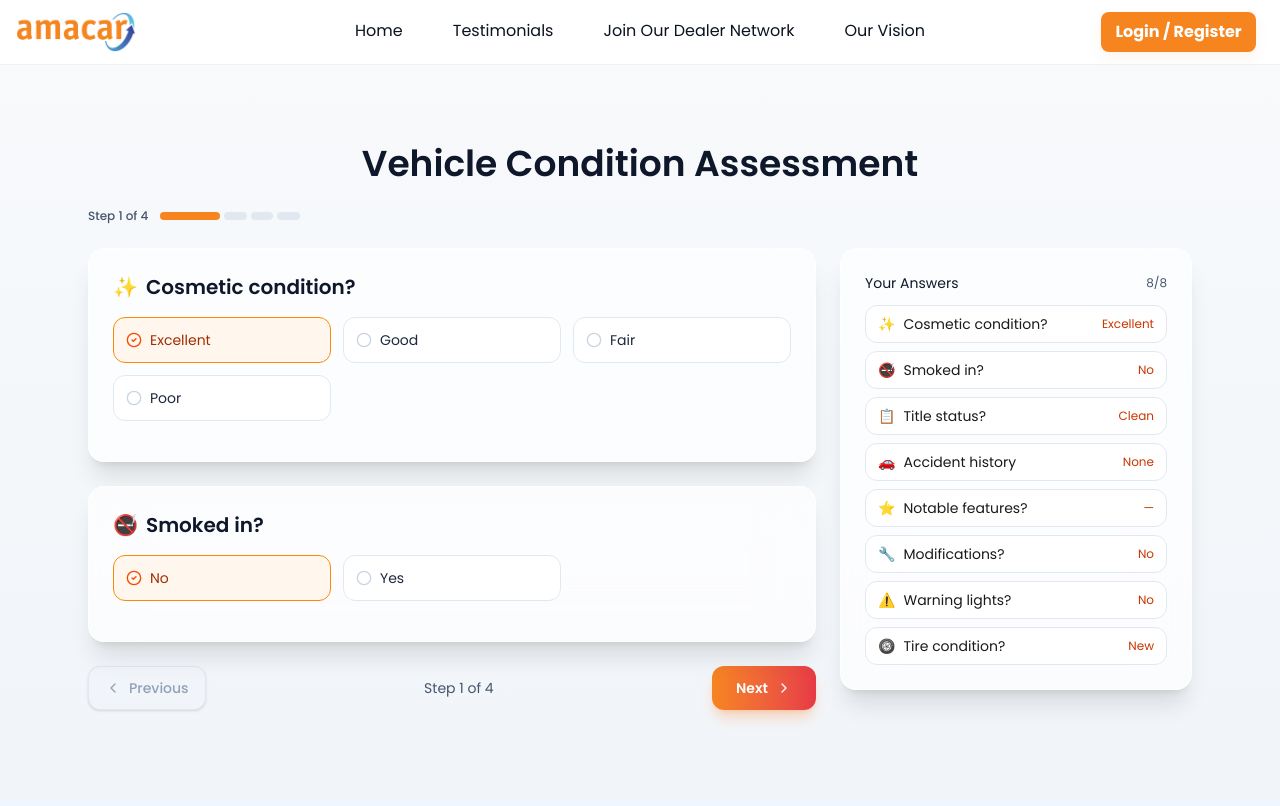
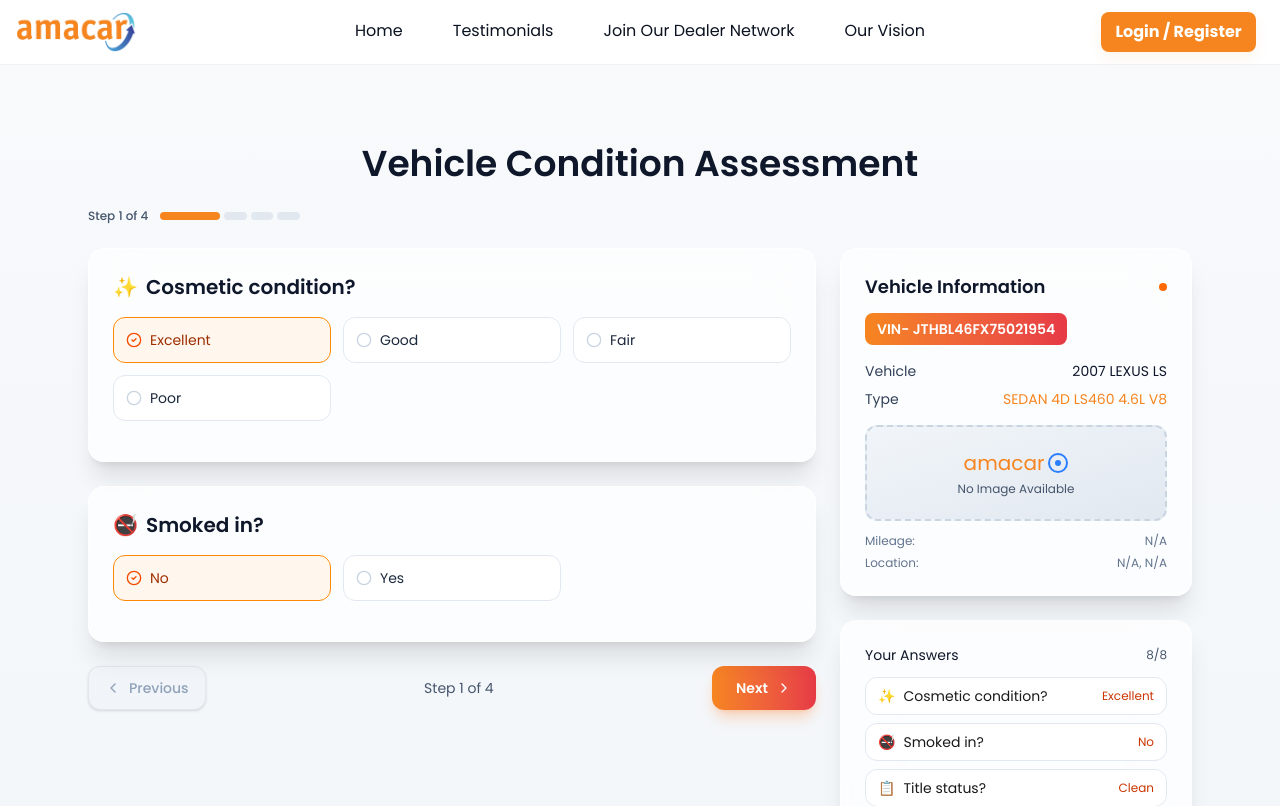
Before and after one commit to Ritesh-netzoptimize/amacar-revamped, a React (Vite) app: page /condition-assessment in a window 1280 px wide. Shown: the top 806 px of the page. Built offline with nearby package versions, Linux system fonts and the light colour scheme.

Commit message:
Fixed login button in hero section

```diff
--- a/src/Pages/AuctionPage.jsx
+++ b/src/Pages/AuctionPage.jsx
@@ -16,12 +16,14 @@ import { fetchVehicleDetails, setVehicleDetails } from "../redux/slices/carDetai
 export default function AuctionPage() {
   const navigate = useNavigate();
   const dispatch = useDispatch();
-  const { vehicleDetails, loading, error } = useSelector((state) => state.carDetailsAndQuestions);
+  const { vehicleDetails, loading, error, stateVin, stateZip } = useSelector((state) => state.carDetailsAndQuestions);
 
   // Fetch vehicle details if not already loaded
   useEffect(() => {
     if (!vehicleDetails || Object.keys(vehicleDetails).length === 0) {
       dispatch(fetchVehicleDetails({ vin: "JTHBL46FX75021954", zip: "80226" }));
+
+      // dispatch(fetchVehicleDetails({ vin: stateVin, zip: stateZip }));
     }
   }, [dispatch, vehicleDetails]);
 useEffect(() => {
@@ -564,6 +566,67 @@ useEffect(() => {
           {/* Right: Live Preview / Summary panel */}
           <div className="lg:col-span-4">
             <div className="sticky top-6 space-y-6">
+              {/* Vehicle Information Card */}
+              <div className="rounded-2xl border border-white/60 bg-white/70 p-6 shadow-xl backdrop-blur-xl">
+                <div className="mb-4">
+                  <div className="flex items-center justify-between mb-3">
+                    <h3 className="text-lg font-semibold text-slate-900">Vehicle Information</h3>
+                    <div className="h-2 w-2 bg-orange-500 rounded-full"></div>
+                  </div>
+
+                  {/* VIN Badge */}
+                  <div className="mb-4">
+                    <div className="inline-flex items-center px-3 py-1.5 rounded-lg bg-gradient-to-r from-[#f6851f] to-[#e63946] text-white text-sm font-semibold">
+                      VIN- {vehicleDetails?.vin || "JTHBL46FX75021954"}
+                    </div>
+                  </div>
+
+                  {/* Vehicle Details */}
+                  <div className="space-y-2">
+                    <div className="flex items-center justify-between">
+                      <span className="text-sm font-medium text-slate-700">Vehicle</span>
+                      <span className="text-sm font-semibold text-slate-900">
+                        {vehicleDetails?.modelyear || "2007"} {vehicleDetails?.make || "LEXUS"} {vehicleDetails?.model || "LS"}
+                      </span>
+                    </div>
+                    <div className="flex items-center justify-between">
+                      <span className="text-sm font-medium text-slate-700">Type</span>
+                      <span className="text-sm font-semibold text-[#f6851f]">
+                        {vehicleDetails?.bodytype || "SEDAN"} {vehicleDetails?.doors || "4D"} {vehicleDetails?.model || "LS460"} {vehicleDetails?.engineconfiguration || "4.6L"} {vehicleDetails?.fueltype || "V8"}
+                      </span>
+                    </div>
+                  </div>
+                </div>
+
+                {/* Vehicle Image Placeholder */}
+                <div className="relative mb-3">
+                  <div className="w-full h-24 bg-gradient-to-br from-slate-100 to-slate-200 rounded-xl flex items-center justify-center border-2 border-dashed border-slate-300">
+                    <div className="text-center">
+                      <div className="flex items-center justify-center mb-1">
+                        <span className="text-xl font-bold text-[#f6851f]">amacar</span>
+                        <div className="ml-1 w-5 h-5 border-2 border-blue-500 rounded-full flex items-center justify-center">
+                          <div className="w-1.5 h-1.5 bg-blue-500 rounded-full"></div>
+                        </div>
+                      </div>
+                      <p className="text-xs font-medium text-slate-600">No Image Available</p>
+                    </div>
+                  </div>
+                </div>
+
+                {/* Additional Info */}
+                <div className="space-y-1.5 text-xs text-slate-500">
+                  <div className="flex justify-between">
+                    <span>Mileage:</span>
+                    <span className="font-medium">{values.mileage ? Number(values.mileage).toLocaleString() + ' km' : 'N/A'}</span>
+                  </div>
+                  <div className="flex justify-between">
+                    <span>Average:</span>
+                    <span className="font-medium">{vehicleDetails?.averagemileage ? Number(vehicleDetails.averagemileage) + ' km' : 'N/A'}</span>
+                  </div>
+                </div>
+              </div>
+
+              {/* Live Preview Card */}
               <div className="rounded-2xl border border-white/60 bg-white/70 p-6 shadow-xl backdrop-blur-xl">
                 <div className="mb-4 flex items-center justify-between">
                   <div className="flex items-center gap-3">
--- a/src/Pages/ConditionAssessment.jsx
+++ b/src/Pages/ConditionAssessment.jsx
@@ -623,6 +623,67 @@ export default function ConditionAssessment() {
 
           <div className="lg:col-span-4 ">
             <div className="sticky top-6 space-y-6">
+              {/* Vehicle Information Card */}
+              <div className="rounded-2xl border border-white/60 bg-white/70 p-6 shadow-xl backdrop-blur-xl">
+                <div className="mb-4">
+                  <div className="flex items-center justify-between mb-3">
+                    <h3 className="text-lg font-semibold text-slate-900">Vehicle Information</h3>
+                    <div className="h-2 w-2 bg-orange-500 rounded-full"></div>
+                  </div>
+
+                  {/* VIN Badge */}
+                  <div className="mb-4">
+                    <div className="inline-flex items-center px-3 py-1.5 rounded-lg bg-gradient-to-r from-[#f6851f] to-[#e63946] text-white text-sm font-semibold">
+                      VIN- {vehicleDetails?.vin || "JTHBL46FX75021954"}
+                    </div>
+                  </div>
+
+                  {/* Vehicle Details */}
+                  <div className="space-y-2">
+                    <div className="flex items-center justify-between">
+                      <span className="text-sm font-medium text-slate-700">Vehicle</span>
+                      <span className="text-sm font-semibold text-slate-900">
+                        {vehicleDetails?.modelyear || "2007"} {vehicleDetails?.make || "LEXUS"} {vehicleDetails?.model || "LS"}
+                      </span>
+                    </div>
+                    <div className="flex items-center justify-between">
+                      <span className="text-sm font-medium text-slate-700">Type</span>
+                      <span className="text-sm font-semibold text-[#f6851f]">
+                        {vehicleDetails?.bodytype || "SEDAN"} {vehicleDetails?.doors || "4D"} {vehicleDetails?.model || "LS460"} {vehicleDetails?.engineconfiguration || "4.6L"} {vehicleDetails?.fueltype || "V8"}
+                      </span>
+                    </div>
+                  </div>
+                </div>
+
+                {/* Vehicle Image Placeholder */}
+                <div className="relative mb-3">
+                  <div className="w-full h-24 bg-gradient-to-br from-slate-100 to-slate-200 rounded-xl flex items-center justify-center border-2 border-dashed border-slate-300">
+                    <div className="text-center">
+                      <div className="flex items-center justify-center mb-1">
+                        <span className="text-xl font-bold text-[#f6851f]">amacar</span>
+                        <div className="ml-1 w-5 h-5 border-2 border-blue-500 rounded-full flex items-center justify-center">
+                          <div className="w-1.5 h-1.5 bg-blue-500 rounded-full"></div>
+                        </div>
+                      </div>
+                      <p className="text-xs font-medium text-slate-600">No Image Available</p>
+                    </div>
+                  </div>
+                </div>
+
+                {/* Additional Info */}
+                <div className="space-y-1.5 text-xs text-slate-500">
+                  <div className="flex justify-between">
+                    <span>Mileage:</span>
+                    <span className="font-medium">{vehicleDetails?.mileage ? Number(vehicleDetails.mileage).toLocaleString() + ' km' : 'N/A'}</span>
+                  </div>
+                  <div className="flex justify-between">
+                    <span>Location:</span>
+                    <span className="font-medium">{location?.city || 'N/A'}, {location?.state || 'N/A'}</span>
+                  </div>
+                </div>
+              </div>
+
+              {/* Your Answers Card */}
               <div className="rounded-2xl border border-white/60 bg-white/70 p-6 shadow-xl backdrop-blur-xl">
                 <div className="mb-3 flex items-center justify-between">
                   <p className="text-sm font-medium text-slate-900">Your Answers</p>
--- a/src/components/Home/Hero/Hero.jsx
+++ b/src/components/Home/Hero/Hero.jsx
@@ -69,9 +69,9 @@ export default function Hero() {
 
         <motion.div className="hero-ctas " variants={fadeUp} custom={0.4}>
           {
-            !user ?  <a className="btn-login" href="#" onClick={handleLoginClick}>
+            !user ?  <button className="cursor-pointer btn-login" href="#" onClick={handleLoginClick}>
             Login / Register
-          </a> :
+          </button> :
             <a href="#" className="btn-white" onClick={(e) => {
               e.preventDefault()
               setOpen(true)
```
